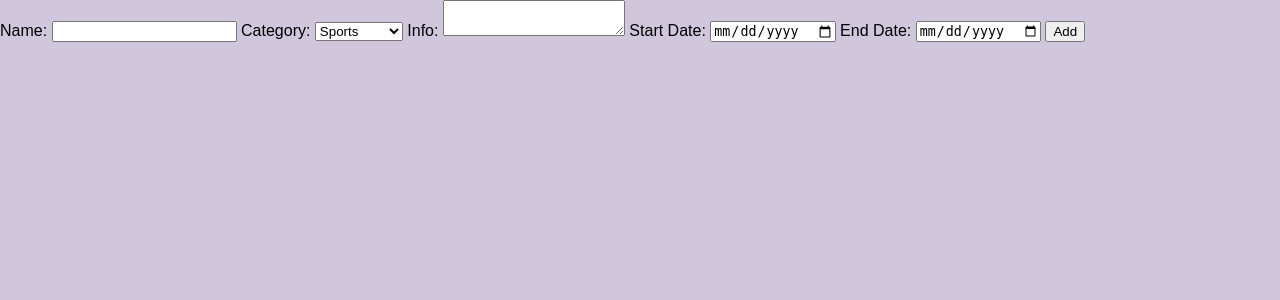
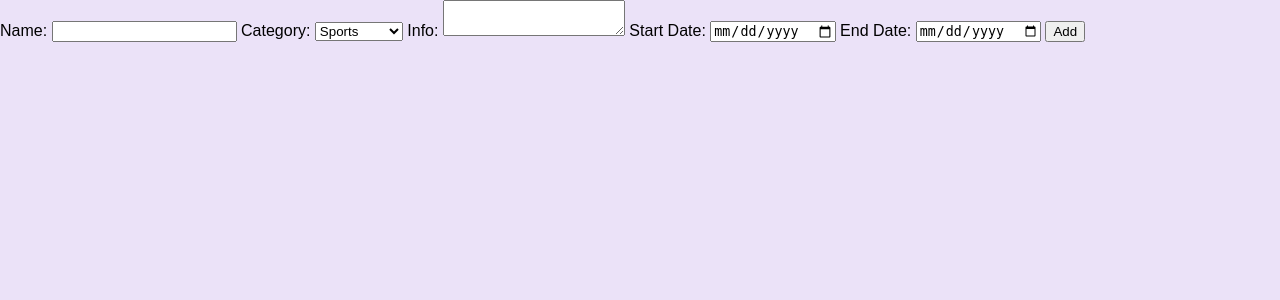
Before and after one commit to quiluh/Daily-Notices, a Flask app: page /add in a window 1280 px wide. Shown: the top 300 px of the page. Run offline with Flask 3, Linux system fonts and the light colour scheme; the visitor is signed in with stand-in values (Sample User, id 1).

Commit message:
fixed color palette

```diff
--- a/static/styles/styles.css
+++ b/static/styles/styles.css
@@ -1,7 +1,7 @@
 :root {
-    --background: #d0c7dc;
-    --primary: #9f9ae7;
-    --lightPrimary: #c6c3f4;
+    --background: #ebe2f8;
+    --primary: #b5b0fa;
+    --lightPrimary: #bfbbfc;
     --complimentaryPrimary: #bfe79a;
     --accent: #3b2978;
 }
```
